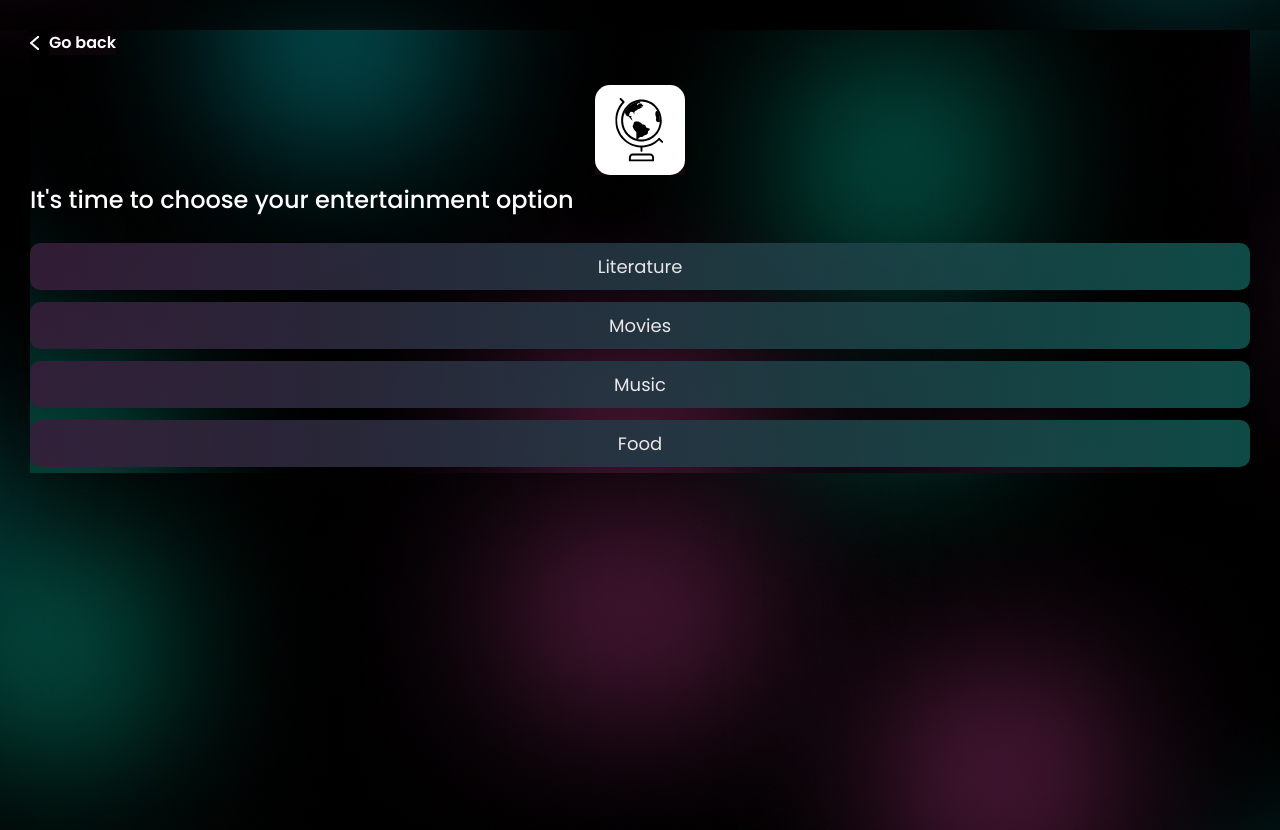
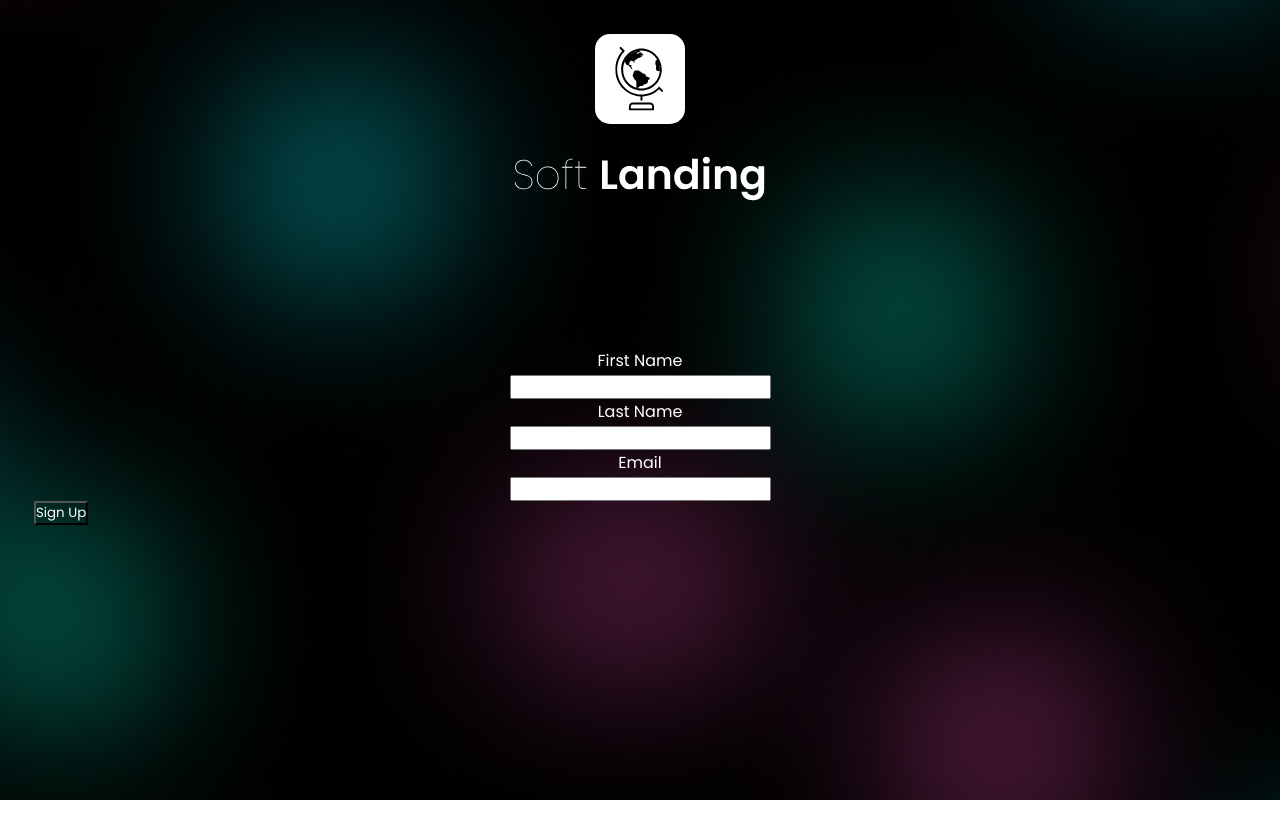
Before and after one commit to eyalnissim124820/Group_5, a React (Create React App) app in the folder front_end/: page / in a window 1280 px wide. After the commit the page ends 800 px from the top, so only its background shows below. Built offline with nearby package versions, Linux system fonts and the light colour scheme.

Commit message:
landigPage finished

```diff
--- a/front_end/src/App.css
+++ b/front_end/src/App.css
@@ -1,10 +1,8 @@
-* {
+html {
   background-image: url("./attachments/homeBackground.jpg");
   background-position: center;
-}
+  height: 100vh;
 
-html{
-height: 100vh;
 }
 
 body, #root{
--- a/front_end/src/App.js
+++ b/front_end/src/App.js
@@ -1,12 +1,16 @@
 import './App.css';
 import ChooseExperience from './ChooseExperience/ChooseExperience';
 import CultureSelection from './CultureSelection/CultureSelection';
+import LandingPage from './LandingPage/LandingPage'
+import LoginPage from './LoginPage/LoginPage';
 
 function App() {
   return (
     <div className="App">
       {/* <CultureSelection /> */}
-      <ChooseExperience />
+      {/* <ChooseExperience /> */}
+      {/* <LandingPage/> */}
+      <LoginPage/>
     </div>
   );
 }
--- a/front_end/src/LandingPage/LandingPage.css
+++ b/front_end/src/LandingPage/LandingPage.css
@@ -45,6 +45,7 @@
     display: flex;
     flex-direction: column;
     align-items: center;
+    justify-content: space-between;
     gap: 5px;
 }
 
@@ -55,9 +56,9 @@
 
 #logInButton{
     background: none;
-    background-color: #09FBD3 !important;
+    background-color: #09FBD3;
     border: none;
-    color: white;
+    color: black;
     width: 165px;
     height: 36px;
     border-radius: 10px;
--- /dev/null
+++ b/front_end/src/LoginPage/LoginPage.js
@@ -0,0 +1,38 @@
+import React from 'react'
+import logo from '../attachments/logo.svg'
+import logo_title from '../attachments/softLanding.svg'
+
+import './LoginPage.css'
+
+export default function LoginPage() {
+    return (
+        <div className='page'>
+            <div className='topPage'>
+                <img id='logo' src={logo} alt='logo' />
+                <img id='logo_title' src={logo_title} alt='logo_title' />
+            </div>
+            <div className='bodyPage'>
+                <form>
+                    <div className='smallInput'>
+                        <label>
+                            <p>First Name</p>
+                            <input  type='text' required></input>
+                        </label>
+                        <label>
+                            <p>Last Name</p>
+                            <input  type='text' required></input>
+                        </label>
+                    </div>
+                    <label>
+                        <p>Email</p>
+                        <input  type='email' required></input>
+                    </label>
+                    <input className='bottomPage' type='submit' value='Sign Up'></input>
+                </form>
+
+            </div>
+            <div className='bottomPage'>
+            </div>
+        </div>
+    )
+}
```
Also changed, not shown: front_end/src/LoginPage/LoginPage.css (added).
